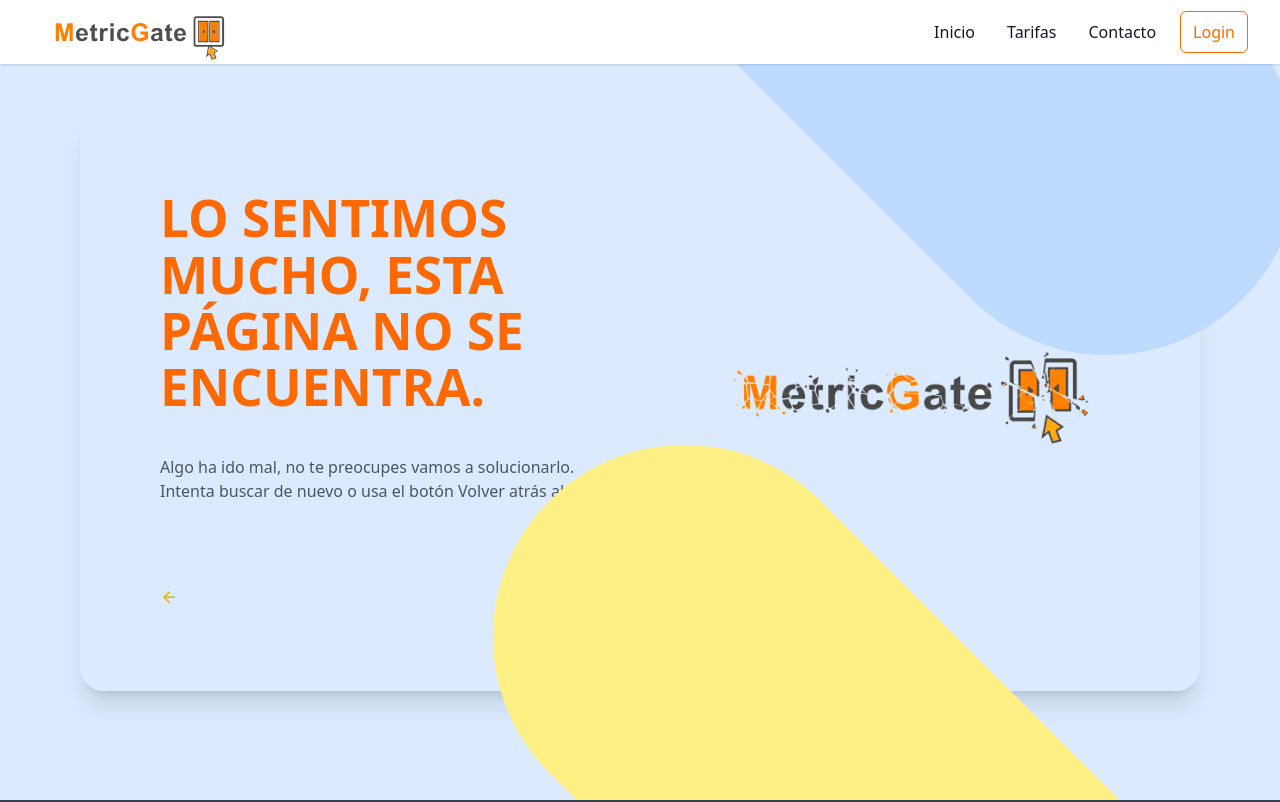
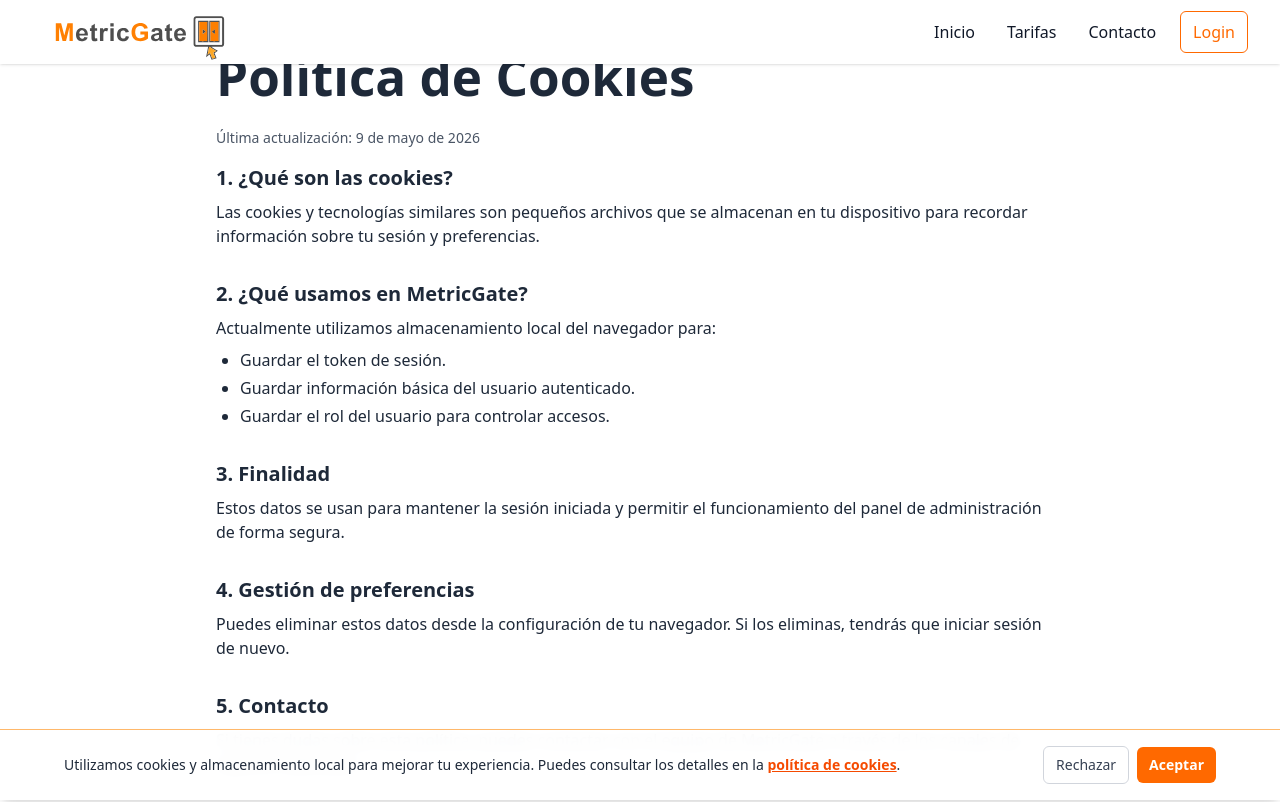
Before and after one commit to aluvdll/proyectometricgate, a React (Vite) app in the folder frontend/: page /politica-cookies in a window 1280 px wide. Shown: the top 802 px of the page. Built offline with nearby package versions, Linux system fonts and the light colour scheme; no server answers.

Commit message:
antes de hacer interceptor

```diff
--- a/frontend/src/App.tsx
+++ b/frontend/src/App.tsx
@@ -9,6 +9,7 @@
 import { Tarifas } from "./pages/tarifas";
 import { RecuperarContraseña } from "./pages/RecuperarContraseña";
 import { ResetPassword } from "./pages/ResetPassword";
+import { PoliticaCookies } from "./pages/PoliticaCookies";
 
 // Páginas privadas (Admin)
 import { AdminPanel } from "./pages/AdminPanel";
@@ -19,6 +20,7 @@
 // Componentes
 import { Nav } from "./components/nav";
 import { Footer } from "./components/Footer/Footer";
+import { CookieBanner } from "./components/CookieBanner";
 
 // Context
 import { useAuth } from "./context/AuthContext";
@@ -140,6 +142,14 @@
             </PublicLayout>
           }
         />
+        <Route
+          path="/politica-cookies"
+          element={
+            <PublicLayout>
+              <PoliticaCookies />
+            </PublicLayout>
+          }
+        />
 
         {/* ---------------------- */}
         {/* Panel de administración (privado) */}
@@ -207,6 +217,7 @@
           }
         />
       </Routes>
+      <CookieBanner />
     </BrowserRouter>
   );
 }
--- /dev/null
+++ b/frontend/src/components/CookieBanner.jsx
@@ -0,0 +1,61 @@
+import { useEffect, useState } from "react";
+import { Link } from "react-router-dom";
+
+const CONSENT_KEY = "cookies_consent";
+
+export function CookieBanner() {
+  const [visible, setVisible] = useState(false);
+
+  useEffect(() => {
+    const savedConsent = localStorage.getItem(CONSENT_KEY);
+
+    if (!savedConsent) {
+      setVisible(true);
+    }
+  }, []);
+
+  const guardarConsentimiento = (value) => {
+    localStorage.setItem(CONSENT_KEY, value);
+    setVisible(false);
+  };
+
+  if (!visible) return null;
+
+  return (
+    <div className="fixed inset-x-0 bottom-0 z-50 border-t border-orange-300 bg-white/95 p-4 shadow-lg backdrop-blur dark:border-orange-500 dark:bg-gray-900/95">
+      <div className="mx-auto flex w-full max-w-6xl flex-col gap-3 md:flex-row md:items-center md:justify-between">
+        <p className="text-sm text-gray-800 dark:text-gray-100">
+          Utilizamos cookies y almacenamiento local para mejorar tu experiencia.
+          Puedes consultar los detalles en la{" "}
+          <Link
+            to="/politica-cookies"
+            className="font-semibold text-orange-600 underline hover:text-orange-700 dark:text-orange-300 dark:hover:text-orange-200"
+          >
+            política de cookies
+          </Link>
+          .
+        </p>
+
+        <div className="flex items-center gap-2">
+          <button
+            type="button"
+            onClick={() => guardarConsentimiento("rejected")}
+            className="rounded-md border border-gray-300 px-3 py-2 text-sm font-medium text-gray-700 hover:bg-gray-100 dark:border-gray-600 dark:text-gray-200 dark:hover:bg-gray-800"
+          >
+            Rechazar
+          </button>
+
+          <button
+            type="button"
+            onClick={() => guardarConsentimiento("accepted")}
+            className="rounded-md bg-orange-500 px-3 py-2 text-sm font-semibold text-white hover:bg-orange-600"
+          >
+            Aceptar
+          </button>
+        </div>
+      </div>
+    </div>
+  );
+}
+
+export default CookieBanner;
--- a/frontend/src/components/Footer/Footer.tsx
+++ b/frontend/src/components/Footer/Footer.tsx
@@ -3,10 +3,8 @@
     <>
       {/* Contenedor principal del Footer */}
       <div className="px-4 pt-16 mx-auto sm:max-w-xl md:max-w-full lg:max-2-screen-xl md:px-24 lg:px-8 bg-gray-700 text-white dark:text-white">
-
         {/* Grid de secciones del Footer */}
         <div className="grid gap-10 row-gap-6 mb-8 sm:grid-cols-2 lg:grid-cols-4">
-
           {/* ===================================== */}
           {/* Sección de marca / descripción de la empresa */}
           {/* ===================================== */}
@@ -107,7 +105,7 @@
               {/* Twitter */}
               <a
                 href="/"
-          className=" text-gray-800 hover hover:text-orange-400"
+                className=" text-gray-800 hover hover:text-orange-400"
               >
                 <svg viewBox="0 0 24 24" fill="currentColor" className="h-5">
                   <path d="M24,4.6c-0.9,0.4-1.8,0.7-2.8,0.8c1-0.6,1.8-1.6,2.2-2.7c-1,0.6-2,1-3.1,1.2c-0.9-1-2.2-1.6-3.6-1.6 c-2.7,0-4.9,2.2-4.9,4.9c0,0.4,0,0.8,0.1,1.1C7.7,8.1,4.1,6.1,1.7,3.1C1.2,3.9,1,4.7,1,5.6c0,1.7,0.9,3.2,2.2,4.1 C2.4,9.7,1.6,9.5,1,9.1c0,0,0,0,0,0.1c0,2.4,1.7,4.4,3.9,4.8c-0.4,0.1-0.8,0.2-1.3,0.2c-0.3,0-0.6,0-0.9-0.1c0.6,2,2.4,3.4,4.6,3.4 c-1.7,1.3-3.8,2.1-6.1,2.1c-0.4,0-0.8,0-1.2-0.1c2.2,1.4,4.8,2.2,7.5,2.2c9.1,0,14-7.5,14-14c0-0.2,0-0.4,0-0.6 C22.5,6.4,23.3,5.5,24,4.6z"></path>
@@ -116,7 +114,7 @@
               {/* Instagram */}
               <a
                 href="/"
-          className=" text-gray-800 hover hover:text-orange-400"
+                className=" text-gray-800 hover hover:text-orange-400"
               >
                 <svg viewBox="0 0 30 30" fill="currentColor" className="h-6">
                   <circle cx="15" cy="15" r="4"></circle>
@@ -146,7 +144,6 @@
         {/* Sección final / copyright y enlaces legales */}
         {/* ===================================== */}
         <div className="flex flex-col-reverse justify-between pt-5 pb-10 border-t lg:flex-row">
-
           {/* Copyright */}
           <p className="text-sm text-gray-600">
             © Copyright 2026 MetricGate. All rights reserved. || Diseñado por
@@ -179,6 +176,14 @@
                 Terms &amp; Conditions
               </a>
             </li>
+            <li>
+              <a
+                href="/politica-cookies"
+                className="text-sm text-gray-600 transition-colors duration-300 hover:text-orange-800"
+              >
+                Politica de Cookies
+              </a>
+            </li>
           </ul>
         </div>
       </div>
--- /dev/null
+++ b/frontend/src/pages/PoliticaCookies.jsx
@@ -0,0 +1,55 @@
+export function PoliticaCookies() {
+  return (
+    <div className="mx-auto w-full max-w-4xl px-6 py-12 text-gray-800 dark:text-gray-100">
+      <h1 className="mb-6 text-3xl font-bold">Política de Cookies</h1>
+
+      <p className="mb-4 text-sm text-gray-600 dark:text-gray-300">
+        Última actualización: 9 de mayo de 2026
+      </p>
+
+      <section className="mb-8">
+        <h2 className="mb-2 text-xl font-semibold">1. ¿Qué son las cookies?</h2>
+        <p>
+          Las cookies y tecnologías similares son pequeños archivos que se almacenan en
+          tu dispositivo para recordar información sobre tu sesión y preferencias.
+        </p>
+      </section>
+
+      <section className="mb-8">
+        <h2 className="mb-2 text-xl font-semibold">2. ¿Qué usamos en MetricGate?</h2>
+        <p className="mb-2">Actualmente utilizamos almacenamiento local del navegador para:</p>
+        <ul className="list-disc space-y-1 pl-6">
+          <li>Guardar el token de sesión.</li>
+          <li>Guardar información básica del usuario autenticado.</li>
+          <li>Guardar el rol del usuario para controlar accesos.</li>
+        </ul>
+      </section>
+
+      <section className="mb-8">
+        <h2 className="mb-2 text-xl font-semibold">3. Finalidad</h2>
+        <p>
+          Estos datos se usan para mantener la sesión iniciada y permitir el
+          funcionamiento del panel de administración de forma segura.
+        </p>
+      </section>
+
+      <section className="mb-8">
+        <h2 className="mb-2 text-xl font-semibold">4. Gestión de preferencias</h2>
+        <p>
+          Puedes eliminar estos datos desde la configuración de tu navegador.
+          Si los eliminas, tendrás que iniciar sesión de nuevo.
+        </p>
+      </section>
+
+      <section>
+        <h2 className="mb-2 text-xl font-semibold">5. Contacto</h2>
+        <p>
+          Si tienes dudas sobre esta política, puedes contactar con el equipo de
+          MetricGate a través de los canales de soporte habituales.
+        </p>
+      </section>
+    </div>
+  );
+}
+
+export default PoliticaCookies;
```
